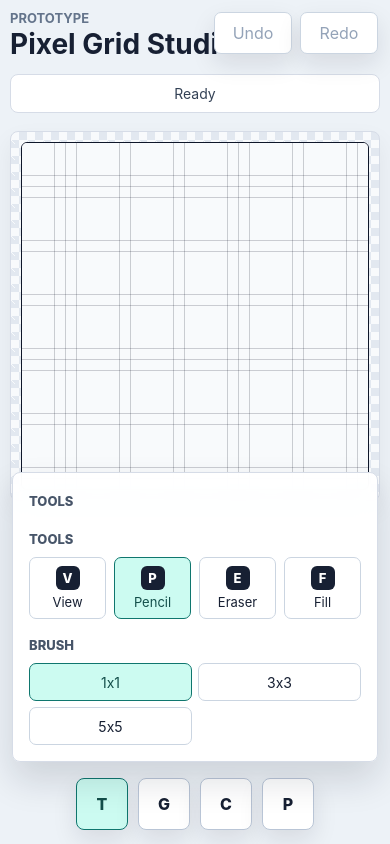
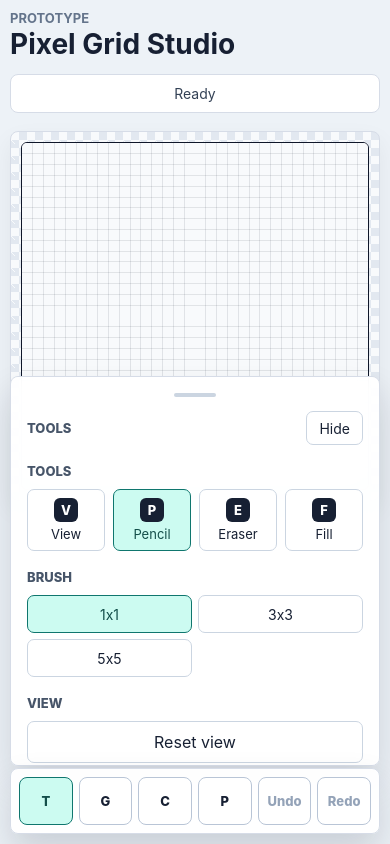
Before and after one commit to Quirel64/markit2d, a React (Vite) app: page / in a window 390 px wide. Built offline with nearby package versions, Linux system fonts and the light colour scheme.

Commit message:
Add canvas zoom and bottom drawer controls

```diff
--- a/src/App.css
+++ b/src/App.css
@@ -1,8 +1,6 @@
 .app-shell {
   min-height: 100svh;
-  padding: 24px;
-  padding-left: 96px;
-  padding-right: 356px;
+  padding: 24px 24px 104px;
   box-sizing: border-box;
 }
 
@@ -241,7 +239,7 @@ button:disabled {
 
 .pixel-canvas.view-mode {
   cursor: grab;
-  touch-action: auto;
+  touch-action: none;
 }
 
 .action-row {
@@ -254,25 +252,34 @@ button:disabled {
   width: 100%;
 }
 
-.floating-rail {
+.bottom-toolbar {
   position: fixed;
-  z-index: 20;
-  top: 50%;
-  left: 18px;
-  display: grid;
-  gap: 10px;
-  transform: translateY(-50%);
+  z-index: 30;
+  right: 50%;
+  bottom: 14px;
+  display: flex;
+  width: min(720px, calc(100vw - 24px));
+  gap: 8px;
+  justify-content: center;
+  padding: 10px;
+  border: 1px solid #d6dce7;
+  border-radius: 8px;
+  background: rgba(255, 255, 255, 0.96);
+  box-shadow: 0 18px 36px rgba(15, 23, 42, 0.16);
+  transform: translateX(50%);
+  backdrop-filter: blur(10px);
 }
 
-.rail-button {
+.rail-button,
+.bottom-toolbar > button {
   display: grid;
-  width: 52px;
-  height: 52px;
-  min-height: 52px;
+  flex: 1 1 0;
+  height: 48px;
+  min-width: 48px;
+  min-height: 48px;
   place-items: center;
   border-color: #b9c5d6;
   border-radius: 8px;
-  box-shadow: 0 10px 24px rgba(15, 23, 42, 0.1);
   font-weight: 800;
 }
 
@@ -282,14 +289,14 @@ button:disabled {
   color: #134e4a;
 }
 
-.floating-panel {
+.bottom-drawer {
   position: fixed;
-  z-index: 20;
-  top: 96px;
-  right: 18px;
+  z-index: 25;
+  right: 50%;
+  bottom: 86px;
   display: grid;
-  width: min(312px, calc(100vw - 112px));
-  max-height: calc(100svh - 124px);
+  width: min(720px, calc(100vw - 24px));
+  max-height: min(48svh, 430px);
   gap: 18px;
   overflow: auto;
   padding: 16px;
@@ -297,7 +304,27 @@ button:disabled {
   border-radius: 8px;
   background: rgba(255, 255, 255, 0.96);
   box-shadow: 0 18px 36px rgba(15, 23, 42, 0.14);
+  opacity: 0;
+  pointer-events: none;
+  transform: translate(50%, 18px);
+  transition:
+    opacity 160ms ease,
+    transform 160ms ease;
   backdrop-filter: blur(10px);
+}
+
+.bottom-drawer.open {
+  opacity: 1;
+  pointer-events: auto;
+  transform: translate(50%, 0);
+}
+
+.drawer-handle {
+  width: 42px;
+  height: 4px;
+  margin: 0 auto -4px;
+  border-radius: 99px;
+  background: #cbd5e1;
 }
 
 .floating-panel-header {
@@ -307,18 +334,15 @@ button:disabled {
   min-height: 24px;
 }
 
-.history-float {
-  position: fixed;
-  z-index: 21;
-  top: 18px;
-  right: 18px;
-  display: grid;
-  grid-template-columns: repeat(2, minmax(78px, 1fr));
-  gap: 8px;
+.drawer-close {
+  min-height: 34px;
+  padding: 0 12px;
+  font-size: 14px;
 }
 
-.history-float button {
-  box-shadow: 0 10px 24px rgba(15, 23, 42, 0.1);
+.drawer-content {
+  display: grid;
+  gap: 18px;
 }
 
 .hidden-input {
@@ -350,7 +374,7 @@ button:disabled {
 
 @media (max-width: 1020px) {
   .app-shell {
-    padding: 76px 12px 220px;
+    padding: 14px 12px 104px;
   }
 
   .topbar {
@@ -371,32 +395,22 @@ button:disabled {
     padding: 10px;
   }
 
-  .floating-rail {
-    top: auto;
-    bottom: 14px;
-    left: 50%;
-    grid-template-columns: repeat(4, 52px);
-    transform: translateX(-50%);
+  .bottom-toolbar {
+    bottom: 10px;
+    width: calc(100vw - 20px);
+    padding: 8px;
   }
 
-  .floating-panel {
-    top: auto;
-    right: 12px;
-    bottom: 82px;
-    left: 12px;
-    width: auto;
-    max-height: min(50svh, 390px);
-  }
-
-  .history-float {
-    top: 12px;
-    right: 12px;
+  .bottom-drawer {
+    bottom: 78px;
+    width: calc(100vw - 20px);
+    max-height: min(54svh, 390px);
   }
 }
 
 @media (max-width: 560px) {
   .app-shell {
-    padding: 10px;
+    padding: 10px 10px 98px;
   }
 
   .panel {
@@ -415,4 +429,18 @@ button:disabled {
   .segmented {
     grid-template-columns: repeat(2, minmax(0, 1fr));
   }
+
+  .bottom-toolbar {
+    gap: 6px;
+  }
+
+  .bottom-toolbar button {
+    min-width: 0;
+    padding-inline: 6px;
+    font-size: 13px;
+  }
+
+  .rail-button {
+    width: auto;
+  }
 }
--- a/src/App.tsx
+++ b/src/App.tsx
@@ -4,6 +4,21 @@ import './App.css'
 type Tool = 'view' | 'pencil' | 'eraser' | 'fill'
 type Pixel = string | null
 type MenuId = 'tools' | 'grid' | 'color' | 'project'
+type Viewport = {
+  zoom: number
+  panX: number
+  panY: number
+}
+
+type PointerPoint = {
+  x: number
+  y: number
+}
+
+type GestureState = {
+  lastCenter: PointerPoint | null
+  lastDistance: number | null
+}
 
 type ProjectPayloadV1 = {
   version: 1
@@ -22,6 +37,8 @@ type ProjectPayloadV2 = {
 
 const CANVAS_SIZE = 64
 const VIEW_SIZE = 768
+const MIN_ZOOM = 1
+const MAX_ZOOM = 16
 const GRID_PRESETS = [8, 16, 32, 64]
 const BRUSH_PRESETS = [1, 3, 5]
 const EXPORT_SCALES = [1, 4, 8, 16]
@@ -56,6 +73,27 @@ const makeBlankPixels = () => Array<Pixel>(CANVAS_SIZE * CANVAS_SIZE).fill(null)
 const clonePixels = (pixels: Pixel[]) => [...pixels]
 
 const indexOf = (x: number, y: number) => y * CANVAS_SIZE + x
+
+const clamp = (value: number, min: number, max: number) => Math.min(max, Math.max(min, value))
+
+const clampViewport = ({ zoom, panX, panY }: Viewport): Viewport => {
+  const nextZoom = clamp(zoom, MIN_ZOOM, MAX_ZOOM)
+  const minPan = VIEW_SIZE - VIEW_SIZE * nextZoom
+
+  return {
+    zoom: nextZoom,
+    panX: nextZoom === MIN_ZOOM ? 0 : clamp(panX, minPan, 0),
+    panY: nextZoom === MIN_ZOOM ? 0 : clamp(panY, minPan, 0),
+  }
+}
+
+const getDistance = (first: PointerPoint, second: PointerPoint) =>
+  Math.hypot(second.x - first.x, second.y - first.y)
+
+const getCenter = (first: PointerPoint, second: PointerPoint) => ({
+  x: (first.x + second.x) / 2,
+  y: (first.y + second.y) / 2,
+})
 
 const toBase64Url = (value: string) =>
   btoa(value).replaceAll('+', '-').replaceAll('/', '_').replace(/=+$/, '')
@@ -151,6 +189,8 @@ function App() {
   const importInputRef = useRef<HTMLInputElement | null>(null)
   const isDrawingRef = useRef(false)
   const lastPaintedRef = useRef<string | null>(null)
+  const activePointersRef = useRef(new Map<number, PointerPoint>())
+  const gestureRef = useRef<GestureState>({ lastCenter: null, lastDistance: null })
 
   const [pixels, setPixels] = useState<Pixel[]>(() => {
     const saved = window.localStorage.getItem(STORAGE_KEY)
@@ -174,6 +214,8 @@ function App() {
   const [projectCode, setProjectCode] = useState('')
   const [status, setStatus] = useState('Ready')
   const [activeMenu, setActiveMenu] = useState<MenuId>('tools')
+  const [isMenuOpen, setIsMenuOpen] = useState(true)
+  const [viewport, setViewport] = useState<Viewport>({ zoom: 1, panX: 0, panY: 0 })
 
   const blockSize = useMemo(() => CANVAS_SIZE / gridSize, [gridSize])
 
@@ -188,29 +230,33 @@ function App() {
     const ctx = canvas.getContext('2d')
     if (!ctx) return
 
-    const scale = VIEW_SIZE / CANVAS_SIZE
+    const pixelScale = VIEW_SIZE / CANVAS_SIZE
     ctx.imageSmoothingEnabled = false
     ctx.clearRect(0, 0, VIEW_SIZE, VIEW_SIZE)
 
     ctx.fillStyle = '#f8fafc'
     ctx.fillRect(0, 0, VIEW_SIZE, VIEW_SIZE)
 
+    ctx.save()
+    ctx.translate(viewport.panX, viewport.panY)
+    ctx.scale(viewport.zoom, viewport.zoom)
+
     for (let y = 0; y < CANVAS_SIZE; y += 1) {
       for (let x = 0; x < CANVAS_SIZE; x += 1) {
         const fill = pixels[indexOf(x, y)]
         if (fill) {
           ctx.fillStyle = fill
-          ctx.fillRect(x * scale, y * scale, scale, scale)
+          ctx.fillRect(x * pixelScale, y * pixelScale, pixelScale, pixelScale)
         }
       }
     }
 
     const gridStep = VIEW_SIZE / gridSize
     ctx.strokeStyle = gridSize >= 64 ? 'rgba(15, 23, 42, 0.14)' : 'rgba(15, 23, 42, 0.2)'
-    ctx.lineWidth = 1
+    ctx.lineWidth = 1 / viewport.zoom
 
     for (let line = 0; line <= gridSize; line += 1) {
-      const pos = Math.round(line * gridStep) + 0.5
+      const pos = line * gridStep
       ctx.beginPath()
       ctx.moveTo(pos, 0)
       ctx.lineTo(pos, VIEW_SIZE)
@@ -220,27 +266,44 @@ function App() {
       ctx.lineTo(VIEW_SIZE, pos)
       ctx.stroke()
     }
-  }, [gridSize, pixels])
+
+    ctx.restore()
+  }, [gridSize, pixels, viewport])
 
   const pushHistory = useCallback(() => {
     setHistory((items) => [...items.slice(-39), clonePixels(pixels)])
     setFuture([])
   }, [pixels])
 
-  const pointToCell = useCallback((event: React.PointerEvent<HTMLCanvasElement>) => {
+  const pointerToCanvasPoint = useCallback((event: { clientX: number; clientY: number }) => {
     const canvas = canvasRef.current
     if (!canvas) return null
 
     const rect = canvas.getBoundingClientRect()
-    const rawX = Math.floor(((event.clientX - rect.left) / rect.width) * CANVAS_SIZE)
-    const rawY = Math.floor(((event.clientY - rect.top) / rect.height) * CANVAS_SIZE)
+    return {
+      x: ((event.clientX - rect.left) / rect.width) * VIEW_SIZE,
+      y: ((event.clientY - rect.top) / rect.height) * VIEW_SIZE,
+    }
+  }, [])
+
+  const pointToCell = useCallback((event: React.PointerEvent<HTMLCanvasElement>) => {
+    const point = pointerToCanvasPoint(event)
+    if (!point) return null
+
+    const worldX = (point.x - viewport.panX) / viewport.zoom
+    const worldY = (point.y - viewport.panY) / viewport.zoom
+
+    if (worldX < 0 || worldY < 0 || worldX >= VIEW_SIZE || worldY >= VIEW_SIZE) return null
+
+    const rawX = Math.floor((worldX / VIEW_SIZE) * CANVAS_SIZE)
+    const rawY = Math.floor((worldY / VIEW_SIZE) * CANVAS_SIZE)
     const x = Math.min(CANVAS_SIZE - 1, Math.max(0, rawX))
     const y = Math.min(CANVAS_SIZE - 1, Math.max(0, rawY))
     const cellX = Math.floor(x / blockSize)
     const cellY = Math.floor(y / blockSize)
 
     return { cellX, cellY, x: cellX * blockSize, y: cellY * blockSize }
-  }, [blockSize])
+  }, [blockSize, pointerToCanvasPoint, viewport])
 
   const paintBlock = useCallback(
     (nextPixels: Pixel[], cellX: number, cellY: number, nextColor: Pixel) => {
@@ -326,10 +389,78 @@ function App() {
     [brushSize, color, floodFill, gridSize, paintBlock, pointToCell, tool],
   )
 
+  const resetGesture = () => {
+    gestureRef.current = { lastCenter: null, lastDistance: null }
+  }
+
+  const updateViewGesture = (event: React.PointerEvent<HTMLCanvasElement>) => {
+    const point = pointerToCanvasPoint(event)
+    if (!point) return
+
+    activePointersRef.current.set(event.pointerId, point)
+    const pointers = Array.from(activePointersRef.current.values())
+
+    if (pointers.length === 1) {
+      const lastCenter = gestureRef.current.lastCenter
+      if (lastCenter) {
+        const deltaX = point.x - lastCenter.x
+        const deltaY = point.y - lastCenter.y
+
+        setViewport((current) =>
+          clampViewport({
+            ...current,
+            panX: current.panX + deltaX,
+            panY: current.panY + deltaY,
+          }),
+        )
+      }
+
+      gestureRef.current = { lastCenter: point, lastDistance: null }
+      return
+    }
+
+    if (pointers.length >= 2) {
+      const first = pointers[0]
+      const second = pointers[1]
+      const center = getCenter(first, second)
+      const distance = getDistance(first, second)
+      const lastCenter = gestureRef.current.lastCenter
+      const lastDistance = gestureRef.current.lastDistance
+
+      setViewport((current) => {
+        const distanceScale = lastDistance ? distance / lastDistance : 1
+        const nextZoom = clamp(current.zoom * distanceScale, MIN_ZOOM, MAX_ZOOM)
+        const zoomRatio = nextZoom / current.zoom
+        const panDeltaX = lastCenter ? center.x - lastCenter.x : 0
+        const panDeltaY = lastCenter ? center.y - lastCenter.y : 0
+
+        return clampViewport({
+          zoom: nextZoom,
+          panX: center.x - (center.x - current.panX) * zoomRatio + panDeltaX,
+          panY: center.y - (center.y - current.panY) * zoomRatio + panDeltaY,
+        })
+      })
+
+      gestureRef.current = { lastCenter: center, lastDistance: distance }
+    }
+  }
+
   const handlePointerDown = (event: React.PointerEvent<HTMLCanvasElement>) => {
-    if (tool === 'view') return
+    event.currentTarget.setPointerCapture(event.pointerId)
 
-    event.currentTarget.setPointerCapture(event.pointerId)
+    if (tool === 'view') {
+      const point = pointerToCanvasPoint(event)
+      if (!point) return
+
+      activePointersRef.current.set(event.pointerId, point)
+      const pointers = Array.from(activePointersRef.current.values())
+      gestureRef.current =
+        pointers.length >= 2
+          ? { lastCenter: getCenter(pointers[0], pointers[1]), lastDistance: getDistance(pointers[0], pointers[1]) }
+          : { lastCenter: point, lastDistance: null }
+      return
+    }
+
     isDrawingRef.current = true
     lastPaintedRef.current = null
 
@@ -338,13 +469,50 @@ function App() {
   }
 
   const handlePointerMove = (event: React.PointerEvent<HTMLCanvasElement>) => {
-    if (!isDrawingRef.current || tool === 'fill' || tool === 'view') return
+    if (tool === 'view') {
+      updateViewGesture(event)
+      return
+    }
+
+    if (!isDrawingRef.current || tool === 'fill') return
     applyTool(event)
   }
 
-  const stopDrawing = () => {
+  const stopDrawing = (event?: React.PointerEvent<HTMLCanvasElement>) => {
+    if (event) {
+      activePointersRef.current.delete(event.pointerId)
+      if (activePointersRef.current.size === 0) {
+        resetGesture()
+      } else {
+        const pointers = Array.from(activePointersRef.current.values())
+        gestureRef.current =
+          pointers.length >= 2
+            ? { lastCenter: getCenter(pointers[0], pointers[1]), lastDistance: getDistance(pointers[0], pointers[1]) }
+            : { lastCenter: pointers[0], lastDistance: null }
+      }
+    }
+
     isDrawingRef.current = false
     lastPaintedRef.current = null
+  }
+
+  const handleWheel = (event: React.WheelEvent<HTMLCanvasElement>) => {
+    if (tool !== 'view') return
+
+    event.preventDefault()
+    const point = pointerToCanvasPoint(event)
+    if (!point) return
+
+    setViewport((current) => {
+      const nextZoom = clamp(current.zoom * (event.deltaY > 0 ? 0.9 : 1.1), MIN_ZOOM, MAX_ZOOM)
+      const zoomRatio = nextZoom / current.zoom
+
+      return clampViewport({
+        zoom: nextZoom,
+        panX: point.x - (point.x - current.panX) * zoomRatio,
+        panY: point.y - (point.y - current.panY) * zoomRatio,
+      })
+    })
   }
 
   const undo = () => {
@@ -498,7 +666,15 @@ function App() {
   }
 
   const toggleMenu = (menuId: MenuId) => {
-    setActiveMenu((current) => (current === menuId ? current : menuId))
+    setActiveMenu((current) => {
+      if (current === menuId) {
+        setIsMenuOpen((open) => !open)
+        return current
+      }
+
+      setIsMenuOpen(true)
+      return menuId
+    })
   }
 
   const renderActiveMenu = () => {
@@ -538,6 +714,19 @@ function App() {
                 </button>
               ))}
             </div>
+          </div>
+
+          <div className="control-group">
+            <span className="label">View</span>
+            <button
+              onClick={() => {
+                setViewport({ zoom: 1, panX: 0, panY: 0 })
+                setStatus('View reset')
+              }}
+              type="button"
+            >
+              Reset view
+            </button>
           </div>
         </>
       )
@@ -682,17 +871,33 @@ function App() {
             onPointerLeave={stopDrawing}
             onPointerMove={handlePointerMove}
             onPointerUp={stopDrawing}
+            onWheel={handleWheel}
             ref={canvasRef}
             width={VIEW_SIZE}
           />
         </section>
       </section>
 
-      <nav className="floating-rail" aria-label="Editor menus">
+      <section
+        className={isMenuOpen ? 'bottom-drawer open' : 'bottom-drawer'}
+        aria-hidden={!isMenuOpen}
+        aria-label={`${activeMenu} menu`}
+      >
+        <div className="drawer-handle"></div>
+        <div className="floating-panel-header">
+          <span className="label">{MENUS.find((item) => item.id === activeMenu)?.label}</span>
+          <button className="drawer-close" onClick={() => setIsMenuOpen(false)} type="button">
+            Hide
+          </button>
+        </div>
+        <div className="drawer-content">{renderActiveMenu()}</div>
+      </section>
+
+      <nav className="bottom-toolbar" aria-label="Editor menus">
         {MENUS.map((item) => (
           <button
             aria-label={item.label}
-            className={activeMenu === item.id ? 'rail-button active' : 'rail-button'}
+            className={activeMenu === item.id && isMenuOpen ? 'rail-button active' : 'rail-button'}
             key={item.id}
             onClick={() => toggleMenu(item.id)}
             title={item.label}
@@ -701,23 +906,13 @@ function App() {
             {item.icon}
           </button>
         ))}
-      </nav>
-
-      <section className="floating-panel" aria-label={`${activeMenu} menu`}>
-        <div className="floating-panel-header">
-          <span className="label">{MENUS.find((item) => item.id === activeMenu)?.label}</span>
-        </div>
-        {renderActiveMenu()}
-      </section>
-
-      <div className="history-float" aria-label="History controls">
         <button disabled={!history.length} onClick={undo} title="Undo" type="button">
           Undo
         </button>
         <button disabled={!future.length} onClick={redo} title="Redo" type="button">
           Redo
         </button>
-      </div>
+      </nav>
     </main>
   )
 }
```
Also changed, not shown: 5 other files (tests, documents, lock files or other folders).
